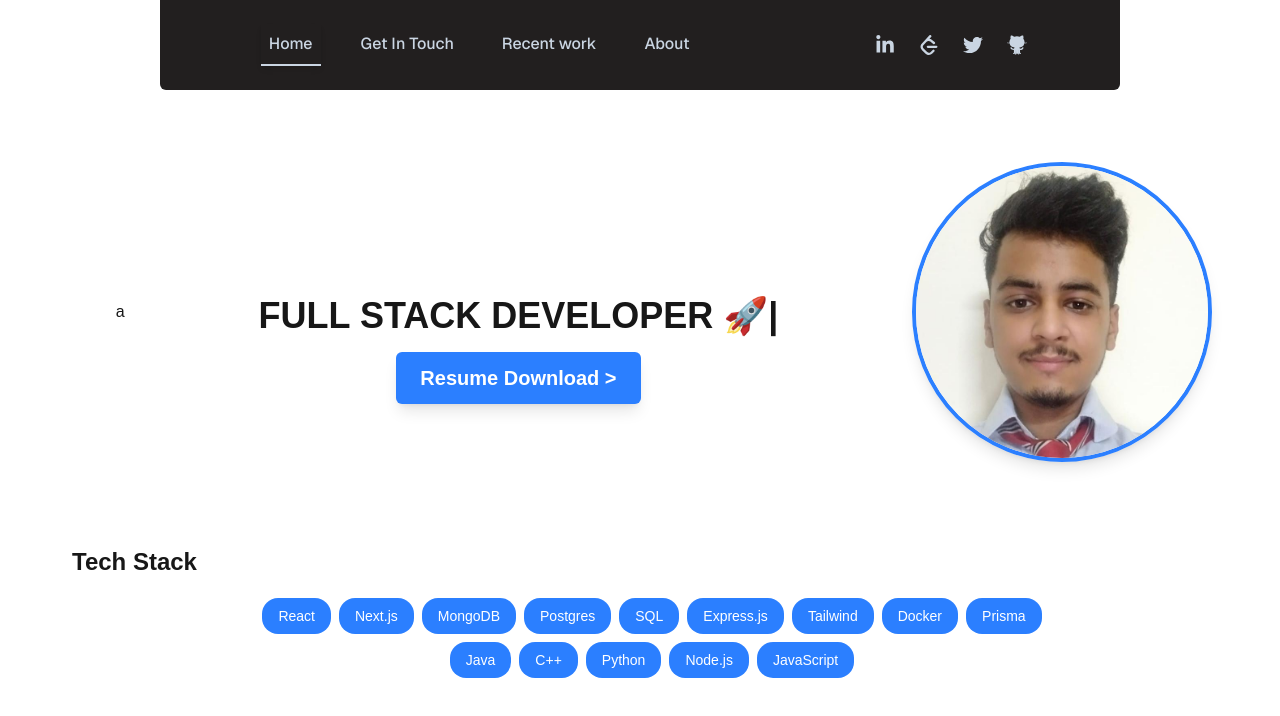
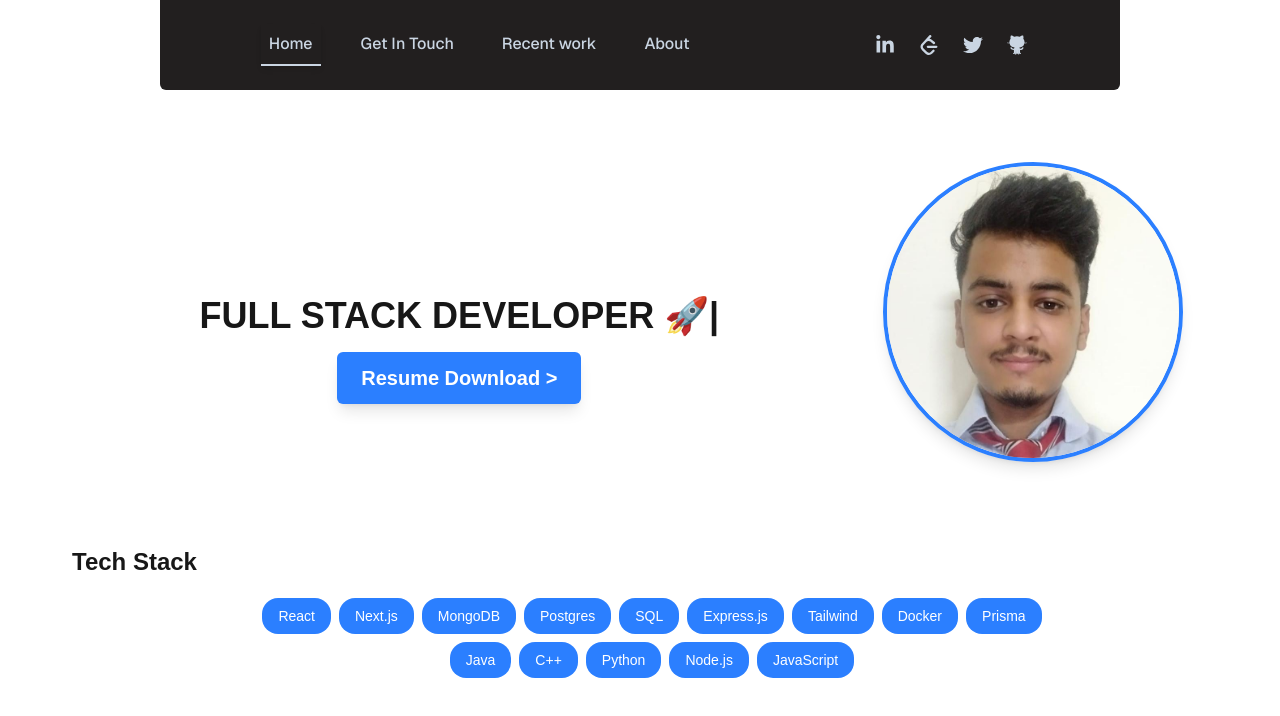
Before and after one commit to jagdishsinghboura/portfolio, a Next.js app: page / in a window 1280 px wide. Shown: the top 716 px of the page. Built offline with nearby package versions, Linux system fonts and the light colour scheme.

Commit message:
typo update in home.js

```diff
--- a/components/Home.js
+++ b/components/Home.js
@@ -53,7 +53,7 @@ const Home = () => {
   return (
     <>
       <div className="flex flex-col m-3">
-        <div className="container flex flex-col md:flex-row items-center justify-evenly ml-6 mr-6 h-auto md:h-[420px]">a
+        <div className="container flex flex-col md:flex-row items-center justify-evenly ml-6 mr-6 h-auto md:h-[420px]">
           {/* Text Section */}
           <div className="flex flex-col items-center text-center md:text-start md:w-1/2 gap-4 p-3 order-2 md:order-1">
             <h1 className="text-3xl text-white font-extrabold m-3">
```
